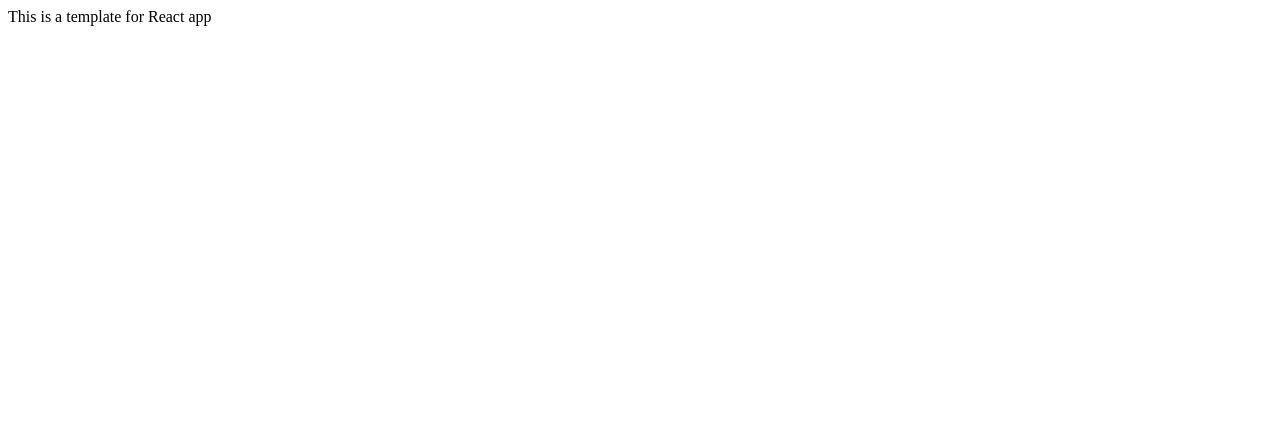
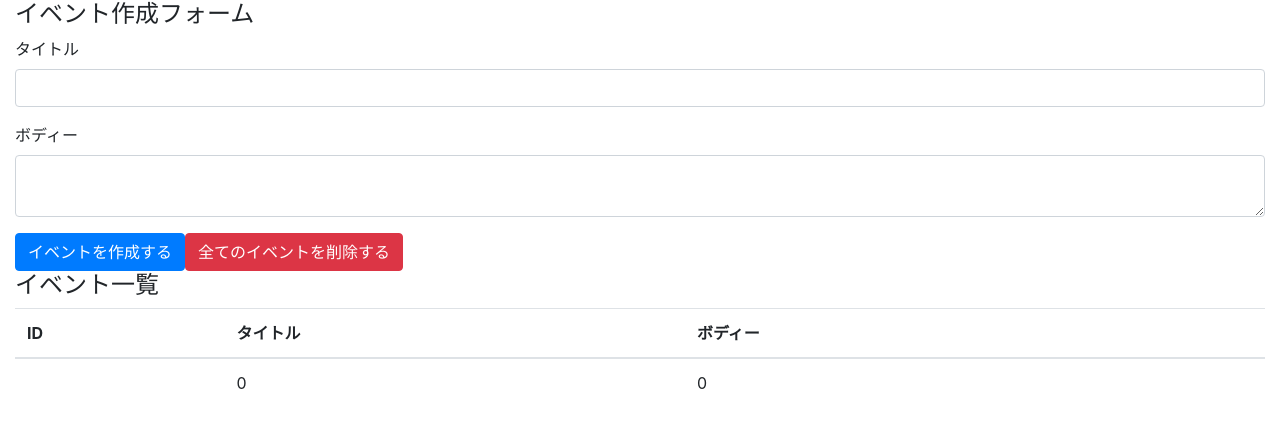
Before and after one commit to nagaha1/ReactTestCode, a React (Create React App) app: page / in a window 1280 px wide. Shown: the top 428 px of the page. Built offline with nearby package versions, Linux system fonts and the light colour scheme.

Commit message:
create event form

```diff
--- a/src/App.js
+++ /dev/null
@@ -1,7 +0,0 @@
-import React from "react";
-
-const App = () => {
-  return <div>This is a template for React app</div>;
-};
-
-export default App;
--- /dev/null
+++ b/src/components/App.js
@@ -0,0 +1,49 @@
+import React from "react";
+
+import 'bootstrap/dist/css/bootstrap.min.css';
+
+
+const App = () => {
+  return(
+    <>
+      <div className="container-fluid">
+        <h4>イベント作成フォーム</h4>
+        <form>
+          <div className="form-group">
+            <label htmlFor="formEventTitle">タイトル</label>
+            <input className="form-control" id="formEventTitle"/>
+          </div>
+
+          <div className="form-group">
+            <label htmlFor="formEventBody">ボディー</label>
+            <textarea className="form-control" id="formEventBody"/>
+          </div>
+
+          <button className="btn btn-primary">イベントを作成する</button>
+          <button className="btn btn-danger">全てのイベントを削除する</button>
+          <h4>イベント一覧</h4>
+          <table className="table table-hover">
+            <thead>
+              <tr>
+                <th>ID</th>
+                <th>タイトル</th>
+                <th>ボディー</th>
+                <th></th>
+              </tr>
+            </thead>
+
+            <tbody>
+              <tr>
+                <th></th>
+                <td>0</td>
+                <td>0</td>
+              </tr>
+            </tbody>
+          </table>
+        </form>
+      </div>
+   </>
+  );
+};
+
+export default App;
--- a/src/index.js
+++ b/src/index.js
@@ -1,6 +1,6 @@
 import React from 'react';
 import ReactDOM from 'react-dom';
-import App from './App';
+import App from './components/App';
 
 ReactDOM.render(
     <React.StrictMode>
```
